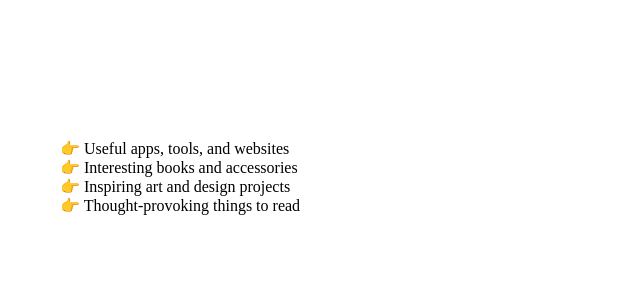
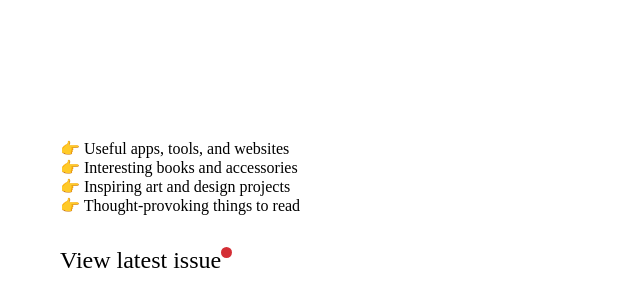
Before and after one commit to darkostepanovic/solesavy, a website built with webpack: page src/index.html in a window 1280 px wide. Shown: the part 409-716 px from the top of the page, without its empty margins (5-645 px from the left). Built offline with nearby package versions, Linux system fonts and the light colour scheme; a script that the page names is missing; files whose address does not match are found by name.

Commit message:
Add drawer link

```diff
--- a/src/index.html
+++ b/src/index.html
@@ -25,6 +25,7 @@
                     <p>👉  Interesting books and accessories</p>
                     <p>👉  Inspiring art and design projects</p>
                     <p>👉  Thought-provoking things to read</p>
+                    <a href="#">View latest issue</a>
                 </div>
             </section>
             <section class="newsletter__video">
--- a/src/scss/pages/_newsletter.scss
+++ b/src/scss/pages/_newsletter.scss
@@ -29,12 +29,12 @@
     background-repeat: no-repeat;
     background-size: contain;
     min-height: 560px;
-    background-position: 0 180px;
     @media all and (min-width: 768px) {
       background-size: contain;
     }
     @media all and (min-width: 1024px) {
       background-image: url("../../images/newsletter/phones.png");
+      background-position: 0 180px;
     }
   }
   &__form-wrapper {
@@ -97,7 +97,7 @@
     }
     ._form_element {
       margin-bottom: 0!important;
-      flex: 0 0 260px!important;
+      flex: 0 0 65%!important;
     }
     ._field-wrapper {
       height: 100%!important;
@@ -125,4 +125,21 @@
       font-size: map-get($fontSizes, 'regular')!important;
     }
   }
+  &__list {
+    a {
+      display: block;
+      font-size: map-get($fontSizes, 'xl');
+      font-family: map-get($fontFaces, 'primary-bold');
+      position: relative;
+      margin-top: 32px;
+      &:after {
+        content: '';
+        position: absolute;
+        width: 11px;
+        height: 11px;
+        border-radius: 50%;
+        background-color: map-get($colors, 'primary');
+      }
+    }
+  }
 }
```
